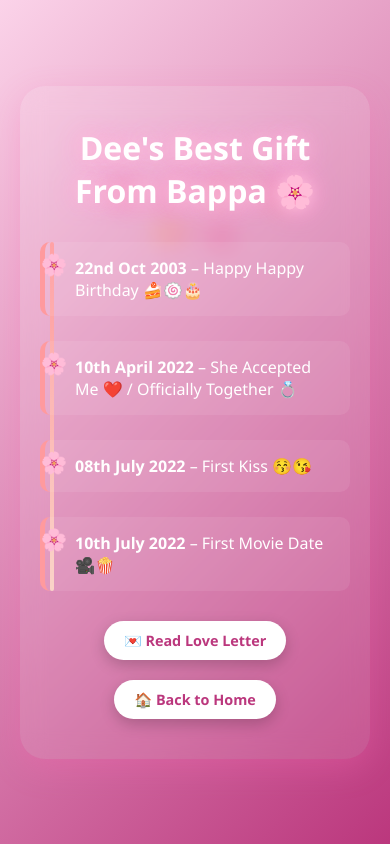
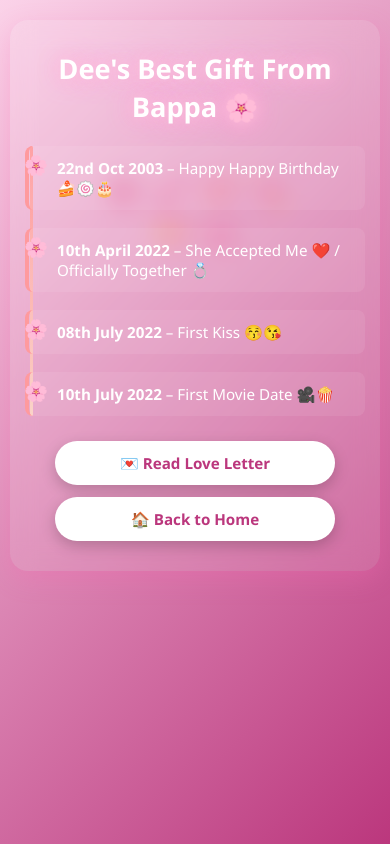
Before and after one commit to mythical122/Yuno-2, a plain HTML site: page timeline.html in a window 390 px wide. Drawn offline with Linux system fonts and the light colour scheme.

Commit message:
Update timeline.css

```diff
--- a/timeline.css
+++ b/timeline.css
@@ -3,6 +3,10 @@
   margin: 0;
   padding: 0;
   box-sizing: border-box;
+}
+
+html {
+  scroll-behavior: smooth;
 }
 
 body {
@@ -166,21 +170,62 @@ body::before {
 
 /* ==== Responsive ==== */
 @media (max-width: 600px) {
+  body {
+    padding: 20px 10px;
+    align-items: flex-start;
+  }
+
   .container {
-    padding: 40px 20px;
+    padding: 30px 15px;
+    border-radius: 18px;
+    box-shadow: 0 8px 25px rgba(255, 105, 180, 0.25);
   }
 
   .container h1 {
-    font-size: 2rem;
+    font-size: 1.7rem;
+    line-height: 1.4;
+    margin-bottom: 20px;
+  }
+
+  .timeline {
+    font-size: 1rem;
+    margin: 20px 0;
+  }
+
+  .timeline::before {
+    left: 5px;
+    width: 3px;
   }
 
   .timeline li {
+    font-size: 0.95rem;
+    padding: 12px 15px;
+    padding-left: 28px;
+    margin-bottom: 18px;
+    border-left: 4px solid #ff9a9e;
+    border-radius: 8px;
+    scroll-margin-top: 80px;
+    animation: slideIn 0.4s ease forwards;
+  }
+
+  .timeline li::before {
     font-size: 1rem;
-    padding-left: 30px;
+    top: 8px;
+    left: -3px;
+  }
+
+  .nav-links {
+    flex-direction: column;
+    align-items: center;
+    gap: 12px;
+    margin-top: 25px;
   }
 
   .back-btn {
-    font-size: 0.9rem;
-    padding: 10px 20px;
+    font-size: 0.95rem;
+    padding: 12px 20px;
+    width: 100%;
+    max-width: 280px;
+    text-align: center;
   }
 }
```
